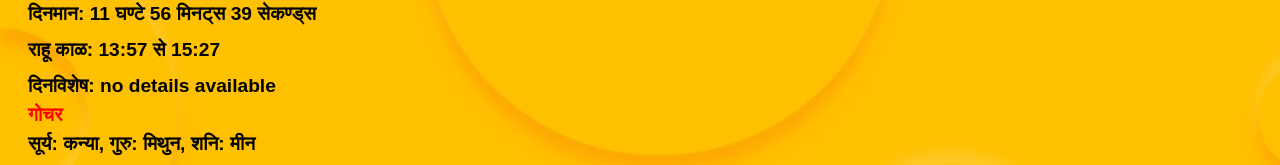
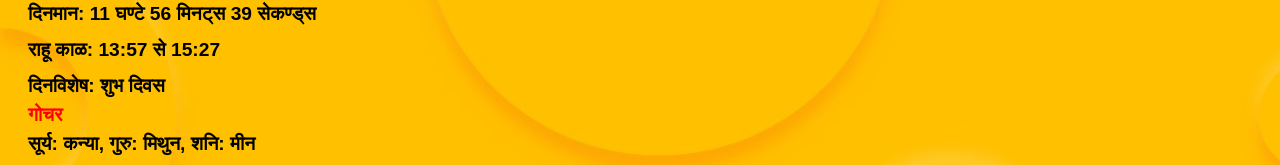
Before and after one commit to pisces0009/MeeraJyotish, a website: page panchang.html in a window 1280 px wide. Shown: the part 450-615 px from the top of the page. Drawn offline with Linux system fonts and the light colour scheme.

Commit message:
Update special day details in panchang.html

```diff
--- a/panchang.html
+++ b/panchang.html
@@ -173,7 +173,7 @@
         <div class="panchang-detail"><strong>राशी: मकर</strong></div>
         <div class="panchang-detail"><strong>दिनमान: 11 घण्टे 56 मिनट्स 39 सेकण्ड्स</strong></div>
         <div class="panchang-detail"><strong>राहू काळ: 13:57 से 15:27</strong></div>
-        <div class="panchang-detail"><strong>दिनविशेष: no details available</strong></div>
+        <div class="panchang-detail"><strong>दिनविशेष: शुभ दिवस</strong></div>
         <div class="additional-text"><strong>गोचर</strong></div>
         <div class="panchang-detail"><strong>सूर्य: कन्या</strong><strong>, गुरु: मिथुन</strong><strong>, शनि: मीन</strong></div></div>
 
```
